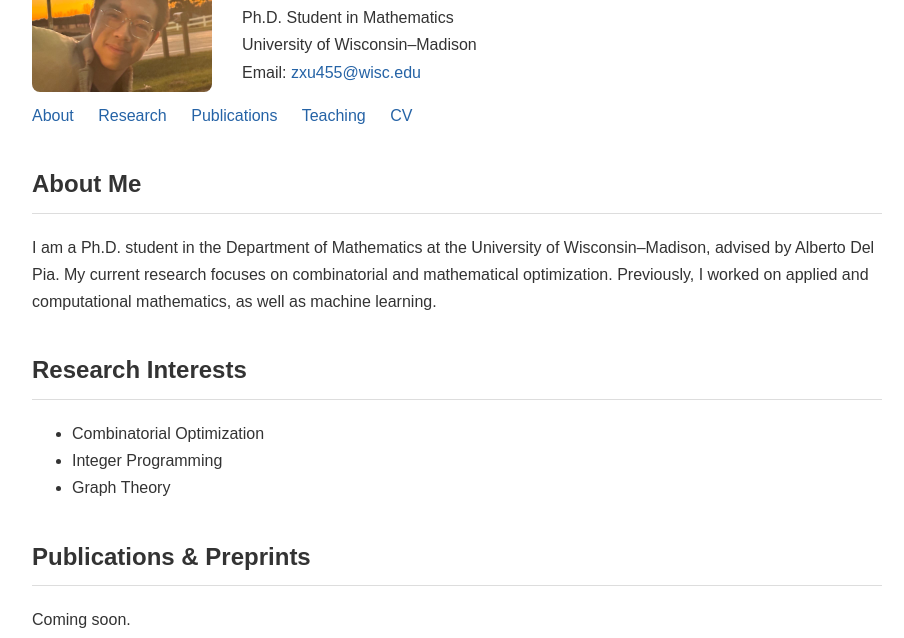
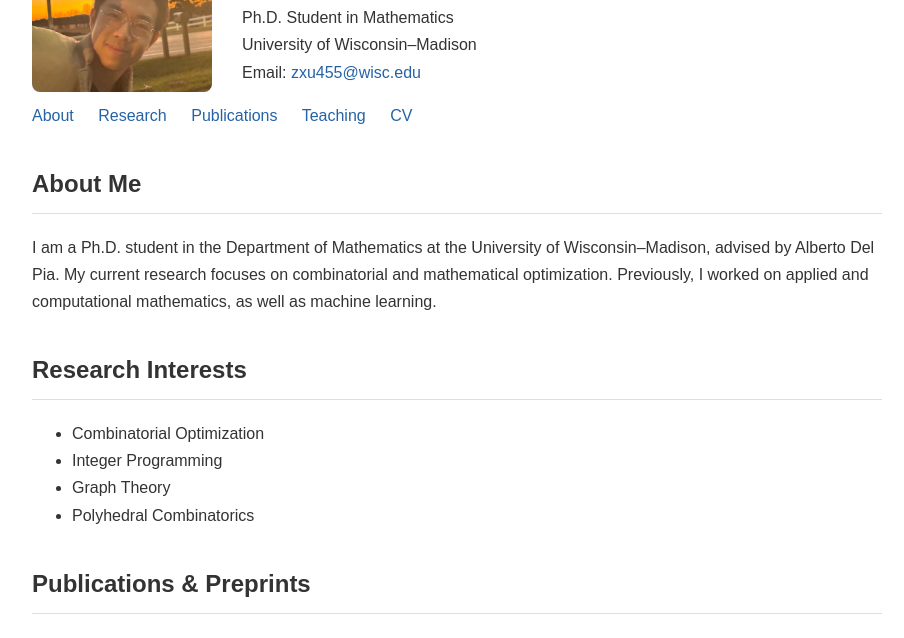
Before and after one commit to BryaneX455/bryanex455.github.io, a plain HTML site: page index.html in a window 1280 px wide. Shown: the part 157-795 px from the top of the page, without its empty margins (183-1087 px from the left). Drawn offline with Linux system fonts and the light colour scheme.

Commit message:
Update RI

```diff
--- a/index.html
+++ b/index.html
@@ -94,6 +94,7 @@
         <li>Combinatorial Optimization</li>
         <li>Integer Programming</li>
         <li>Graph Theory</li>
+        <li>Polyhedral Combinatorics</li>
     </ul>
 
     <h2 id="publications">Publications & Preprints</h2>
```
